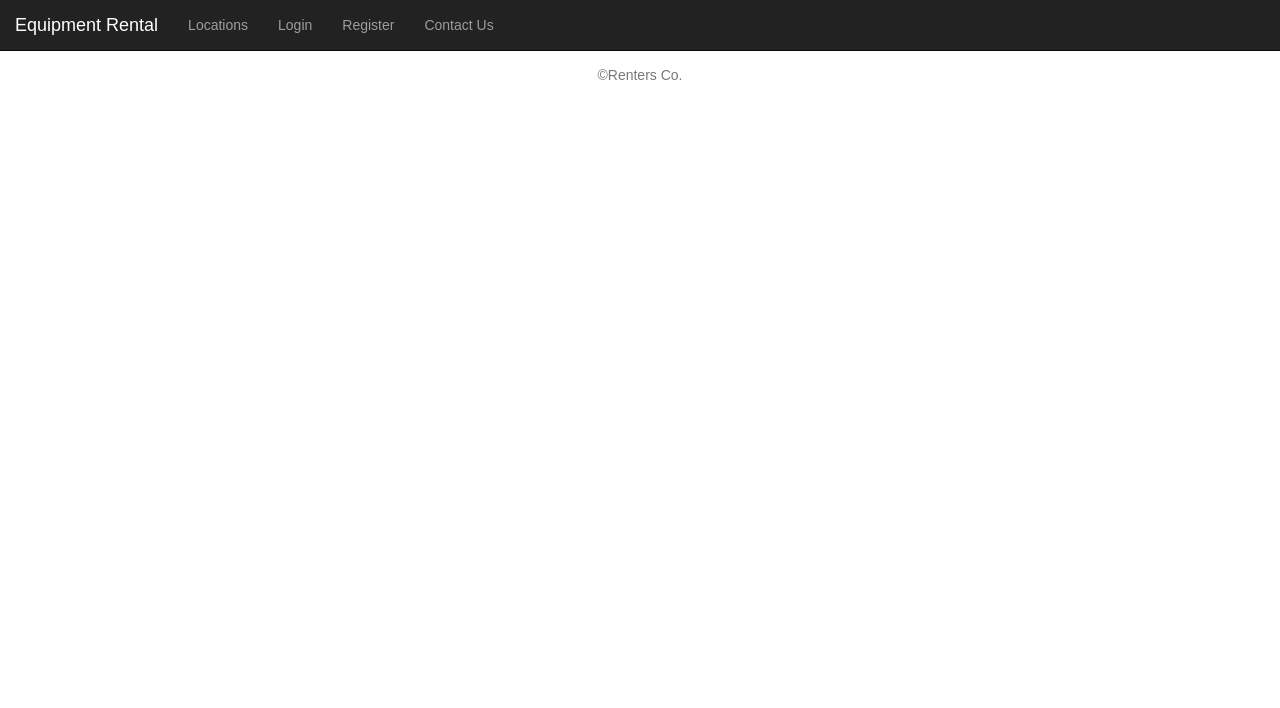
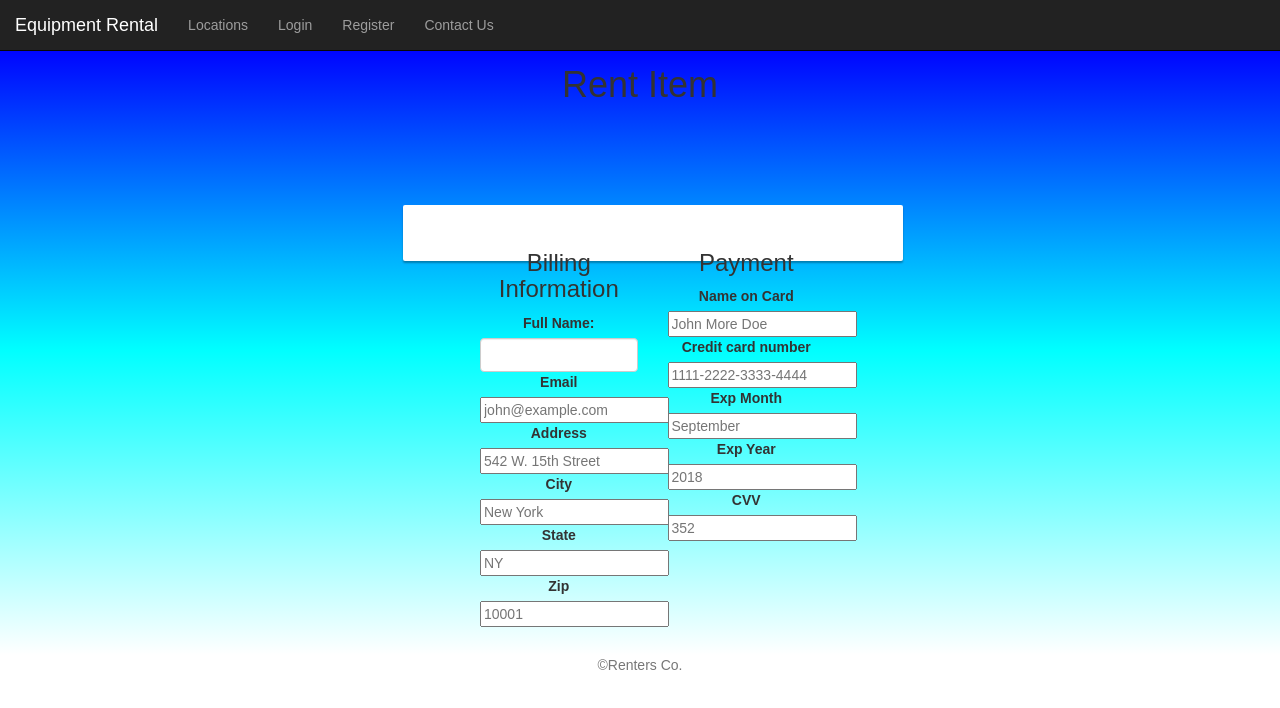
Before and after one commit to Jrod9599/equipmentRental, a React (Create React App) app: page /Rent/1 in a window 1280 px wide. Shown: the top 708 px of the page. Built offline with nearby package versions, Linux system fonts and the light colour scheme; what react-google-maps would draw is missing.

Commit message:
changes to rent form

```diff
--- a/src/App.css
+++ b/src/App.css
@@ -50,7 +50,7 @@ body {
 }
 
 
-.clogin, .cregister, .ccontact {
+.clogin, .cregister, .ccontact, .crent{
   margin : -1.4em 0 0 0;
   width : 100%;
   min-height: 43.52em;
@@ -59,7 +59,7 @@ body {
 
 }
 
-.cform, .rform, .contactForm {
+.cform, .rform, .contactForm, .rentform{
   background-color: white;
   width: 40%;
   position: relative;
--- a/src/App.js
+++ b/src/App.js
@@ -36,6 +36,7 @@ class App extends Component {
                       <Route exact path="/register" component={Register}/>
                       <Route exact path="/contact" component={Contact}/>
                       <Route path={'/product/:productid'} component={ItemPage}/>
+                      <Route path={'/Rent/:productid'} component={Rent} />
                    </div>
                     <Route component={Footer}/>
 
--- a/src/Rent.js
+++ b/src/Rent.js
@@ -10,18 +10,56 @@ class Rent extends Component{
 
   render(){
     return(
-      <div className="container cregister">
-      	<form className="register">
-          <div className="rform">
-        	  <h1 className="registerH1">Register</h1>
-
-        	  <div className="form-group">
-        	    <label for="fname">First Name:</label>
-        	    <input type="text" className="form-control registerfrm" id="fname" required/>
-        	  </div>
-
-      	  </div>
-      	</form>
+      <div className="container crent">
+        <h1>Rent Item</h1>
+        <form className="rent">
+            <div className="rentform">
+              <div className="col-lg-6">
+                <h3>Billing Information</h3>
+                <div>
+                  <label for="fullname">Full Name: </label>
+                  <input type="text" className="form-control" id="fullname" required/>
+                </div>
+                <div>
+                  <label for="email"> Email  </label>
+                  <input type="text" id="email" name="email" placeholder="john@example.com" />
+                </div>
+                <div>
+                  <label for="adr">Address </label>
+                  <input type="text" id="adr" name="address" placeholder="542 W. 15th Street" />
+                </div>
+                <div>
+                  <label for="city">City</label>
+                  <input type="text" id="city" name="city" placeholder="New York" />
+                </div>
+                <div>
+                  <label for="state">State</label>
+                  <input type="text" id="state" name="state" placeholder="NY" />
+                </div>
+                <div>
+                  <label for="zip">Zip</label>
+                  <input type="text" id="zip" name="zip" placeholder="10001" />
+                </div>
+              </div>
+              <div className="col-lg-6">
+                <h3>Payment</h3>
+                <label for="cname">Name on Card</label>
+                <input type="text" id="cname" name="cardname" placeholder="John More Doe"/>
+                <label for="ccnum">Credit card number</label>
+                <input type="text" id="ccnum" name="cardnumber" placeholder="1111-2222-3333-4444"/>
+                <label for="expmonth">Exp Month</label>
+                <input type="text" id="expmonth" name="expmonth" placeholder="September"/>
+                  <div>
+                    <label for="expyear">Exp Year</label>
+                    <input type="text" id="expyear" name="expyear" placeholder="2018"/>
+                  </div>
+                  <div>
+                    <label for="cvv">CVV</label>
+                    <input type="text" id="cvv" name="cvv" placeholder="352"/>
+                  </div>
+              </div>
+            </div>
+        </form>
       </div>
     )
   }
```
Also changed, not shown: 1 other file (tests, documents, lock files or other folders).
